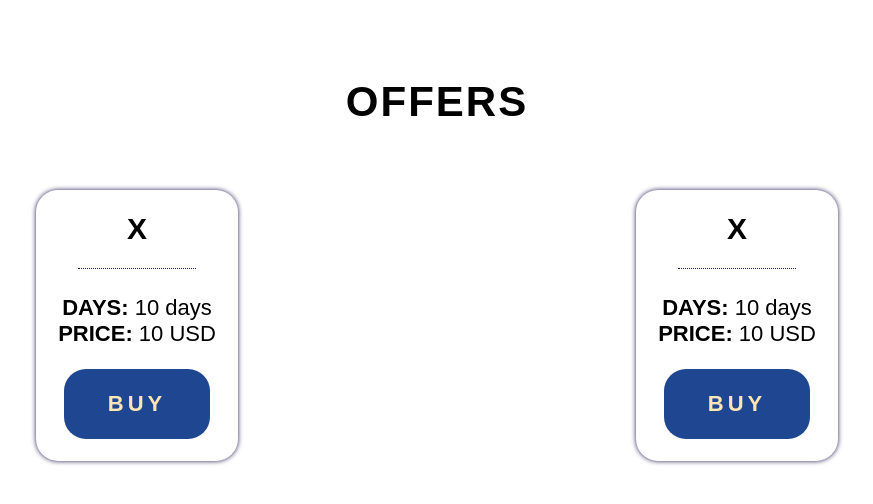
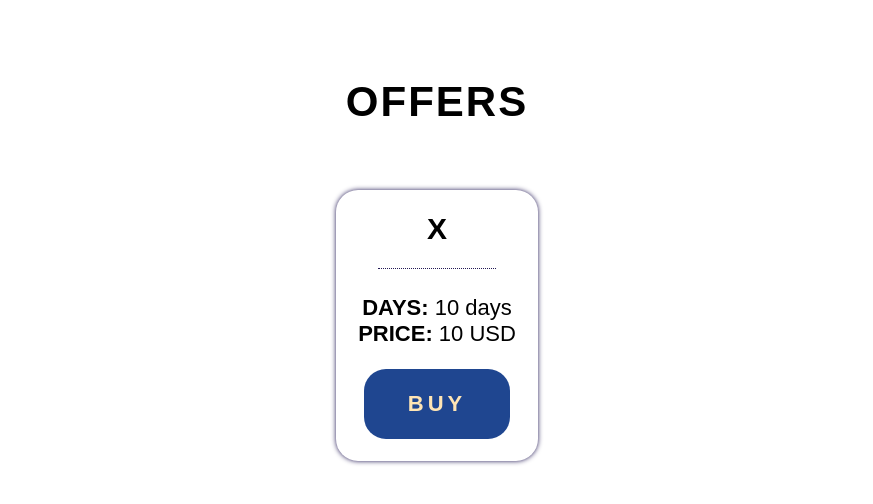
Before and after one commit to LukaszKwiatkowski94/Swimming-Pool-Django-Concept, a Django app: template apps/offers/templates/show-offers.html in a window 1280 px wide. Shown: the part 60-564 px from the top of the page, without its empty margins (203-1076 px from the left). Run offline with Django 3.2, Linux system fonts and the light colour scheme; the template is opened without the code that fills it: most values are stand-ins (such as "Sample title", 1, 10 or a date in 2020).

Commit message:
Edit in offers html

```diff
--- a/apps/offers/templates/show-offers.html
+++ b/apps/offers/templates/show-offers.html
@@ -18,17 +18,6 @@
                         </div>
                     </div>
                 {% endfor %}
-                {% for item in passes %}
-                    <div class="show-offers__item">
-                        <div class="show-offers__name">{{item.namePass}}</div>
-                        <div class="show-offers__hr"></div>
-                        <div class="show-offers__days-of-use"><span class="show-offers__title-value">Days:</span> {{item.daysOfUse}} days</div>
-                        <div class="show-offers__price"><span class="show-offers__title-value">Price:</span> {{item.price}} USD</div>
-                        <div class="show-offers__buy">
-                            <button class="btn btn-pass" data-idPass="{{item.id}}">BUY</button>
-                        </div>
-                    </div>
-                {% endfor %}
             </div>
         </div>
     </section>
```
